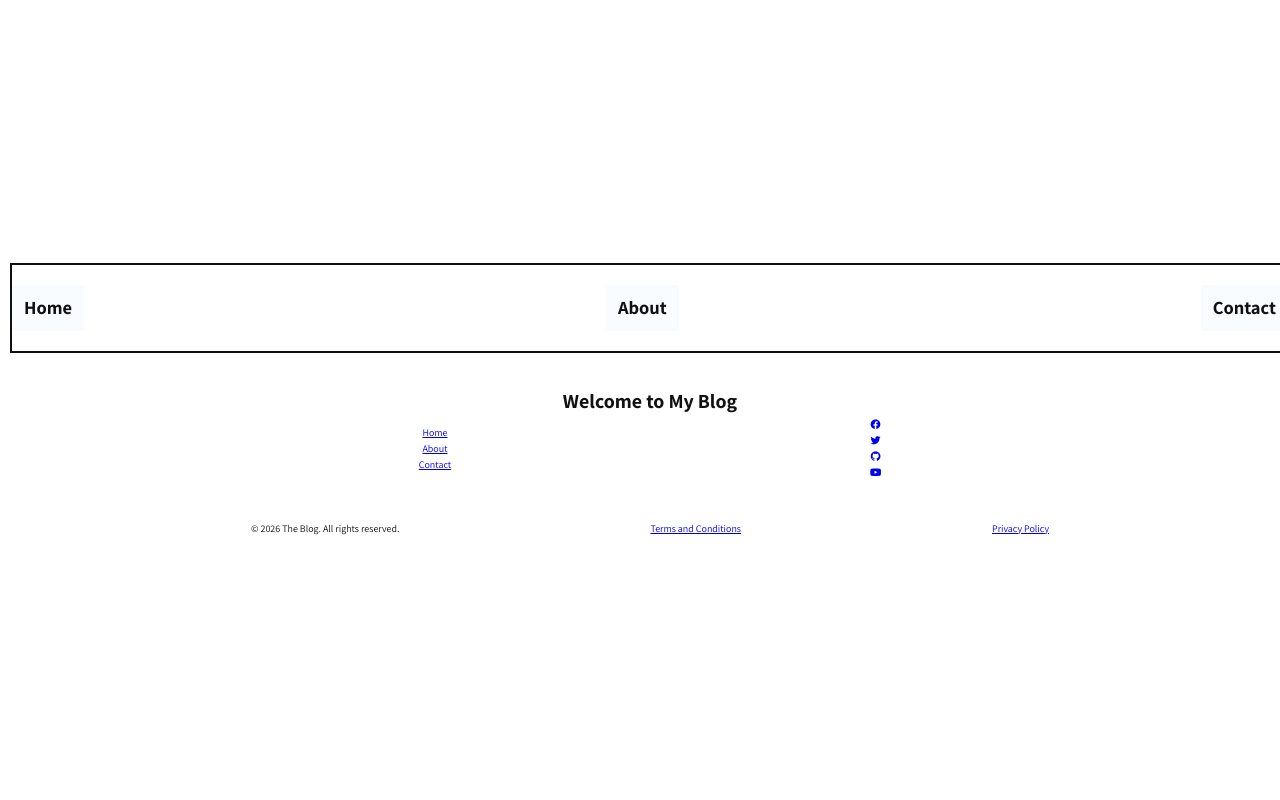
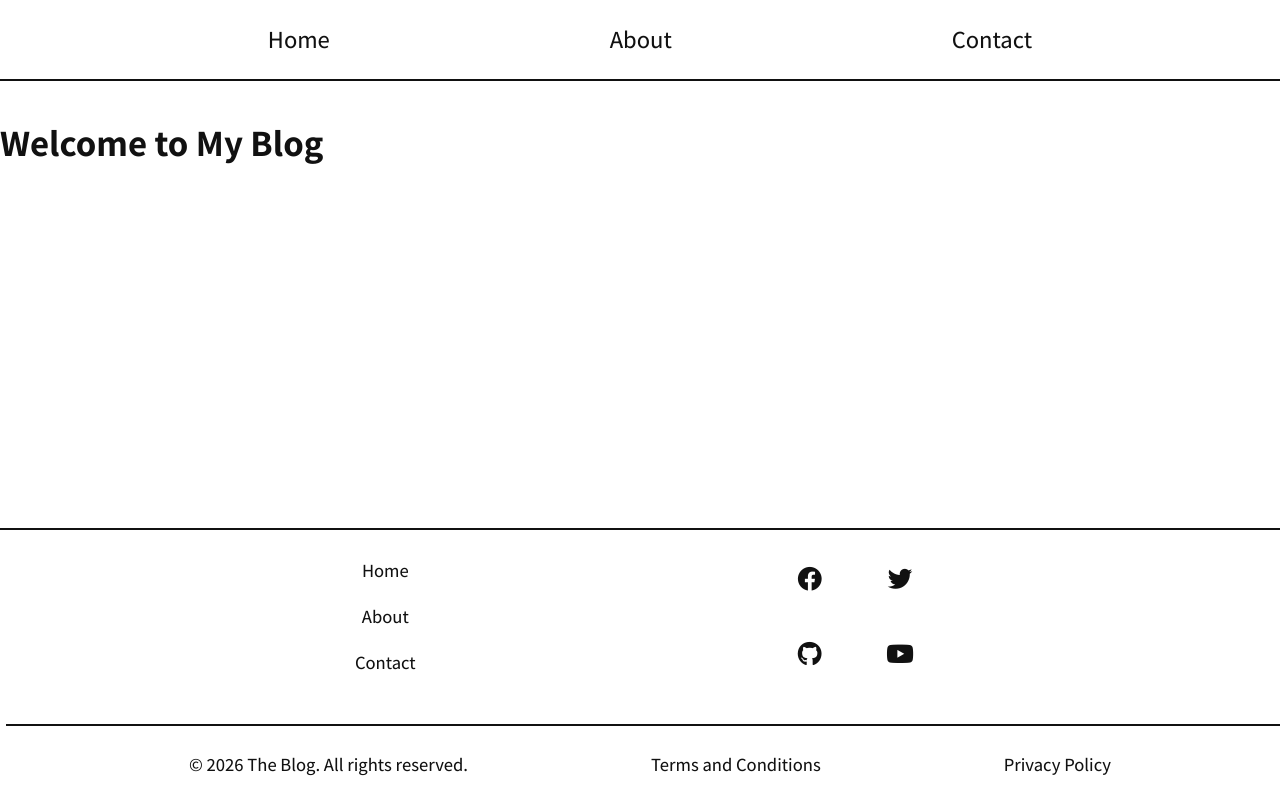
Before and after one commit to Tiger-Catori/Blogging-Website, a Flask app: page / in a window 1280 px wide. Run offline with Flask 3, Linux system fonts and the light colour scheme; some libraries are stand-ins or nearby versions.

Commit message:
Refining header and footer.

```diff
--- a/static/css/footer.css
+++ b/static/css/footer.css
@@ -1,17 +1,38 @@
-/* Footer Styles  */
-/*.footer__section {
-    positon:;
-}*/
+.footer__section {
+    position: relative;
+    margin-top: auto;
+    padding: 2rem 0.6rem;
+    border-top: 2px solid #111;
+
+    color: var(--dark-color);
+    font-weight: var(--fw-semibold);
+
+    background-size: cover;
+    background-repeat: no-repeat;
+}
+
+/* background extension */
+.footer__section::after {
+    content: "";
+    position: absolute;
+    bottom: 0;
+    left: -50%;
+    width: 100vw;
+    height: 100%;
+    z-index: -1;
+}
+
+/* FOOTER LAYOUT */
 
 .footer__container {
     display: flex;
     flex-direction: column;
-    row-gap: 4rem;
+    gap: 4rem;
+    text-align: center;
 }
 
 .footer__box {
     display: flex;
-    flex-direction: row;
     justify-content: space-evenly;
     align-items: center;
 }
@@ -20,7 +41,81 @@
     list-style: none;
 }
 
+/* SITEMAP LINKS */
+
+.nav__links-footer {
+    display: flex;
+    flex-direction: column;
+    gap: 1.6rem;
+}
+
+.footer__sitemap li {
+    position: relative;
+}
+
+.footer__sitemap a {
+    text-decoration: none;
+    color: var(--dark-color);
+    position: relative;
+}
+
+/* arrow animation */
+.footer__sitemap a::before {
+    content: "→";
+    position: absolute;
+    left: -3.5rem;
+    top: 50%;
+    transform: translateY(-50%);
+    opacity: 0;
+    transition: all 0.3s ease;
+}
+
+.footer__sitemap a:hover::before {
+    opacity: 1;
+    left: -4rem;
+}
+
+/* SOCIAL ICONS */
+
+.social-list {
+    display: flex;
+    flex-wrap: wrap;
+    gap: 1.6rem 0;
+}
+
+.social-list__item {
+    flex: 0 0 50%; /* 2 columns */
+}
+
+.footer__socials a {
+    display: inline-block;
+    padding: 1rem;
+
+    font-size: var(--fs-h2);
+    color: var(--dark-color);
+
+    transition: opacity 0.2s ease;
+}
+
+.footer__socials a:hover {
+    opacity: -1;
+}
+
+/* FOOTER BOTTOM */
+
 .footer__bottom {
     display: flex;
     justify-content: space-evenly;
+    padding-top: 2.4rem;
+    border-top: 2px solid #111;
 }
+
+.footer__bottom a {
+    text-decoration: none;
+    color: var(--dark-color);
+    transition: all 0.2s ease;
+}
+
+.footer__bottom a:hover {
+    text-decoration: underline;
+}
--- a/static/css/general.css
+++ b/static/css/general.css
@@ -3,14 +3,19 @@
 :root {
     /* Font Sizes */
     --fs-h1: calc(3.2rem + 0.6vw);
-    --fs-h2: calc(2.2rem + 0.4vw);
+    --fs-h2: calc(2.2rem + 0.2vw);
     --fs-h3: calc(1.6rem + 0.2vw);
     --fs-h4: calc(1.3rem + 0.2vw);
     --fs-body: calc(1.1rem + 0.1vw);
 
     /* Colours */
-    --back-color: #f8fcff;
+    /*--back-color: #f8fcff;*/
+    --back-color: #fff;
     --dark-color: #111;
+
+    --fw-reg: 400;
+    --fw-semibold: 500;
+    --fw-bold: 600;
 }
 
 * {
@@ -35,11 +40,24 @@ html {
     height: 100vh;
     width: 130rem;
     margin: 0 auto;
+    font-size: var(--fs-h3);
+}
+
+html,
+body {
+    height: 100%;
+    margin: 0;
+}
+
+body {
+    display: flex;
+    flex-direction: column;
+    min-height: 100vh;
 }
 
 .container {
     display: flex;
     flex-direction: column;
     justify-content: center;
-    text-align: center;
+    /*text-align: center;*/
 }
--- a/static/css/navbar.css
+++ b/static/css/navbar.css
@@ -1,43 +1,98 @@
+/* NAVBAR */
+
 .nav__section {
+    position: sticky;
+    top: 0;
+    z-index: 1000;
+
     display: flex;
     justify-content: center;
+
+    background: #fff;
+    border-bottom: 2px solid #111;
     margin-bottom: 3.2rem;
-    /*border: 1px solid #111;*/
 }
 
+/* CONTAINER */
+
 .nav__container {
+    width: 100%;
+    /*max-width: 120rem;*/
+
     display: flex;
-    /*width: 100%;*/
+    justify-content: center;
 }
 
-.nav__links {
-    border: 2px solid #111;
-    display: flex;
-    justify-content: space-between;
-    list-style: none;
-    width: 100vw;
-    padding: 2rem 0;
-    font-size: var(--fs-h3);
+.nav__logo-box {
+    display: none;
 }
 
-.nav__link {
-    display: inline-block;
-    justify-content: center;
-    font-size: var(--fs-h3);
-    font-weight: bold;
-    background-color: var(--back-color);
-    cursor: pointer;
-    color: #111;
-    padding: 0.8rem 1.2rem;
+.nav__links-box {
+    display: flex;
+    width: 100%;
+    /*justify-content: space-evenly;*/
 }
 
-.nav__link:hover {
-    background-color: var(--dark-color);
-    color: #fff;
+/* LINKS */
+.nav__links {
+    display: flex;
+    align-items: center;
+    /*justify-content: space-around;*/
+    justify-content: space-evenly;
+    width: inherit;
+
+    list-style: none;
+    padding: 1.2rem 0;
+
+    font-size: var(--fs-h2);
+    font-weight: var(--fw-semi-bold);
 }
+
+/* NAV ITEM */
+
+.nav__link {
+    position: relative;
+
+    display: flex;
+    /*justify-content: center;*/
+
+    padding: 0.8rem 1.2rem;
+    border-radius: 6px;
+
+    font-weight: var(--fw-semibold);
+    background: var(--back-color);
+    color: #111;
+
+    cursor: pointer;
+}
+
+/* LINK */
 
 .nav__link a {
     text-decoration: none;
     color: inherit;
-    padding:;
 }
+
+/* ANIMATED UNDERLINE */
+
+.nav__link::after {
+    content: "";
+
+    position: absolute;
+    left: 0;
+    bottom: -4px;
+
+    width: 100%;
+    height: 2px;
+
+    background: #111;
+
+    transform: scaleX(0);
+    transform-origin: left;
+
+    transition: transform 0.35s ease;
+}
+
+.nav__link:hover::after {
+    transform: scaleX(1);
+}
```
